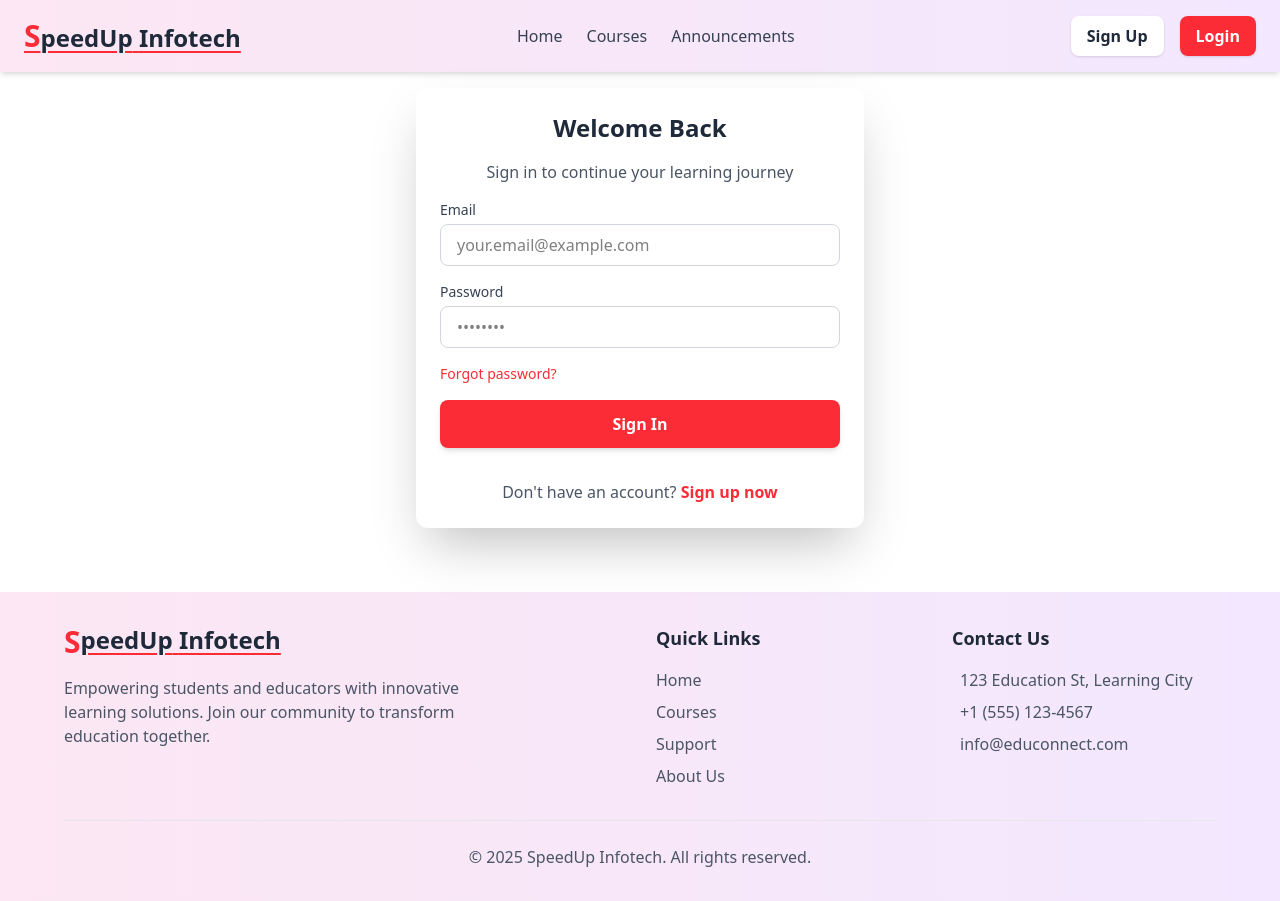
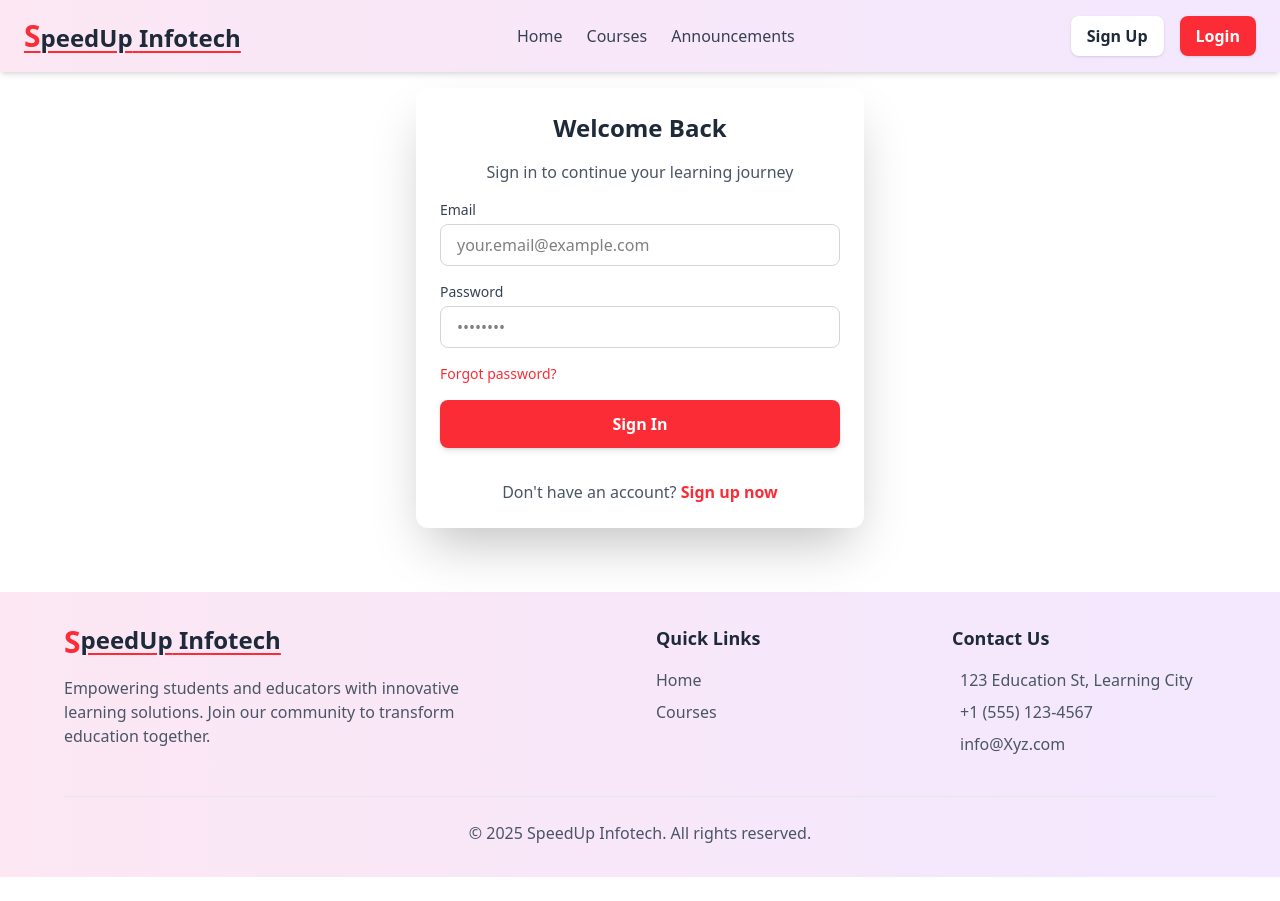
Before and after one commit to atulmali18/LMS, a React (Vite) app in the folder frontend/: page /login in a window 1280 px wide. After the commit the page ends 877 px from the top, so only its background shows below. Built offline with nearby package versions, Linux system fonts and the light colour scheme.

Commit message:
updated footer

```diff
--- a/frontend/src/components/Footer.jsx
+++ b/frontend/src/components/Footer.jsx
@@ -43,8 +43,6 @@ const Footer = () => {
             <ul className="space-y-2">
               <li><a href="#home" className="text-gray-600 hover:text-gray-900">Home</a></li>
               <li><a href="#courses" className="text-gray-600 hover:text-gray-900">Courses</a></li>
-              <li><a href="#support" className="text-gray-600 hover:text-gray-900">Support</a></li>
-              <li><a href="#about" className="text-gray-600 hover:text-gray-900">About Us</a></li>
             </ul>
           </div>
 
@@ -62,7 +60,7 @@ const Footer = () => {
               </li>
               <li className="text-gray-600 flex items-start">
                 <i className="fas fa-envelope mr-2 mt-1"></i>
-                <span>info@educonnect.com</span>
+                <span>info@Xyz.com</span>
               </li>
             </ul>
           </div>
```
